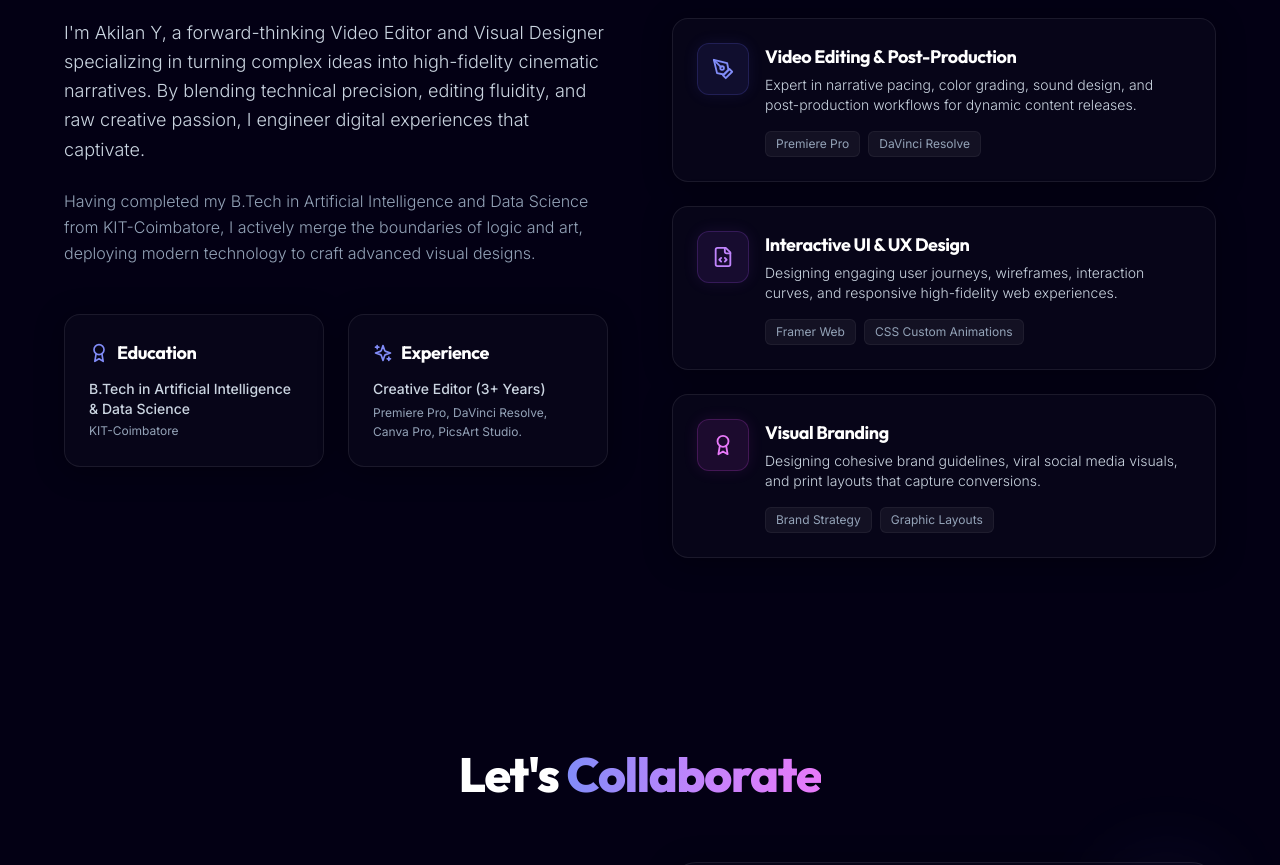
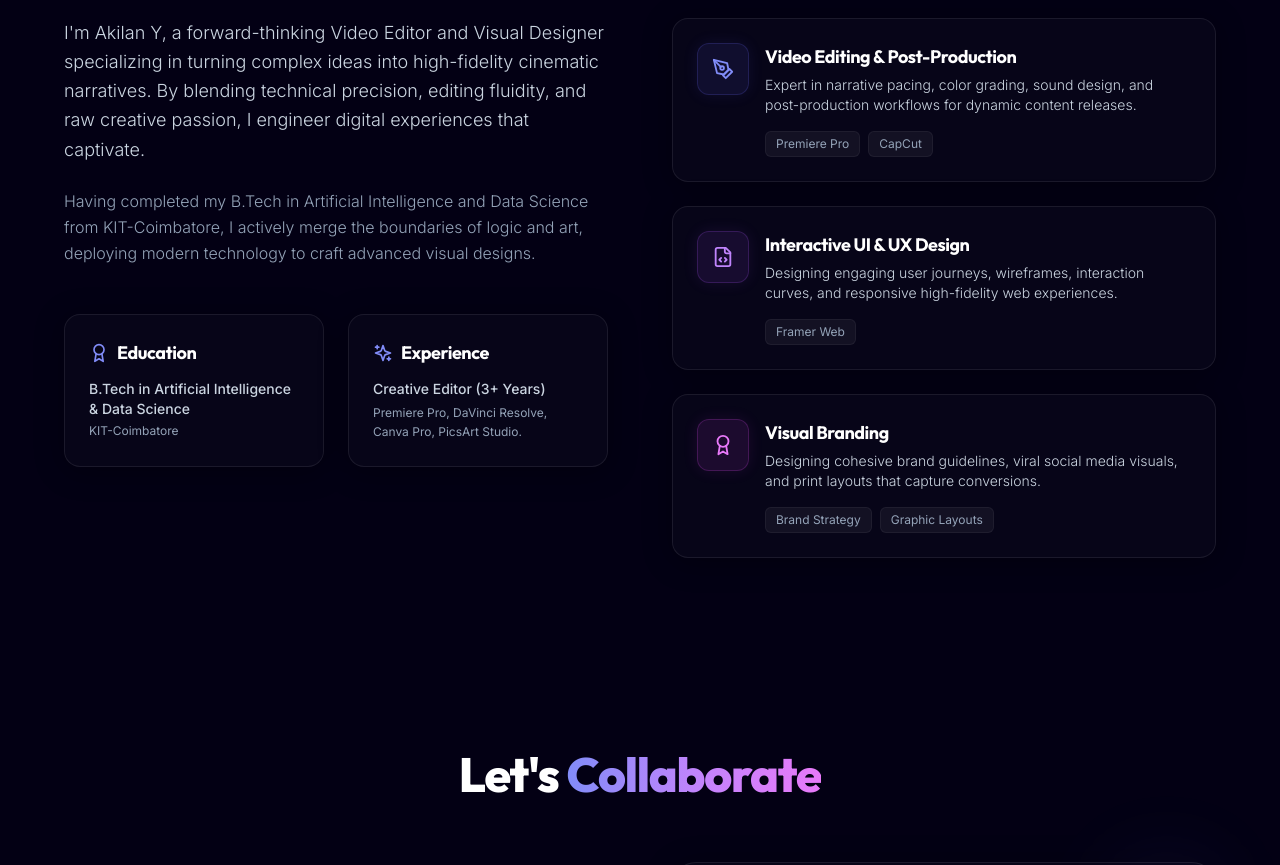
Before and after one commit to Akilan-y/portfolio-akilan, a React (Vite) app: page / in a window 1280 px wide. Shown: the part 1920-2785 px from the top of the page. Built offline with nearby package versions, Linux system fonts and the light colour scheme.

Commit message:
fix: update skill tags (replace DaVinci with CapCut, remove CSS animations tag)

```diff
--- a/src/components/About.tsx
+++ b/src/components/About.tsx
@@ -102,7 +102,7 @@ const About: React.FC = () => {
                     <p className="text-slate-300 text-sm font-light">Expert in narrative pacing, color grading, sound design, and post-production workflows for dynamic content releases.</p>
                     <div className="mt-4 flex flex-wrap gap-2">
                       <span className="px-2.5 py-1 text-xs bg-white/5 border border-white/5 text-slate-400 rounded-md">Premiere Pro</span>
-                      <span className="px-2.5 py-1 text-xs bg-white/5 border border-white/5 text-slate-400 rounded-md">DaVinci Resolve</span>
+                      <span className="px-2.5 py-1 text-xs bg-white/5 border border-white/5 text-slate-400 rounded-md">CapCut</span>
                     </div>
                   </div>
                 </div>
@@ -119,7 +119,6 @@ const About: React.FC = () => {
                     <p className="text-slate-300 text-sm font-light">Designing engaging user journeys, wireframes, interaction curves, and responsive high-fidelity web experiences.</p>
                     <div className="mt-4 flex flex-wrap gap-2">
                       <span className="px-2.5 py-1 text-xs bg-white/5 border border-white/5 text-slate-400 rounded-md">Framer Web</span>
-                      <span className="px-2.5 py-1 text-xs bg-white/5 border border-white/5 text-slate-400 rounded-md">CSS Custom Animations</span>
                     </div>
                   </div>
                 </div>
```
